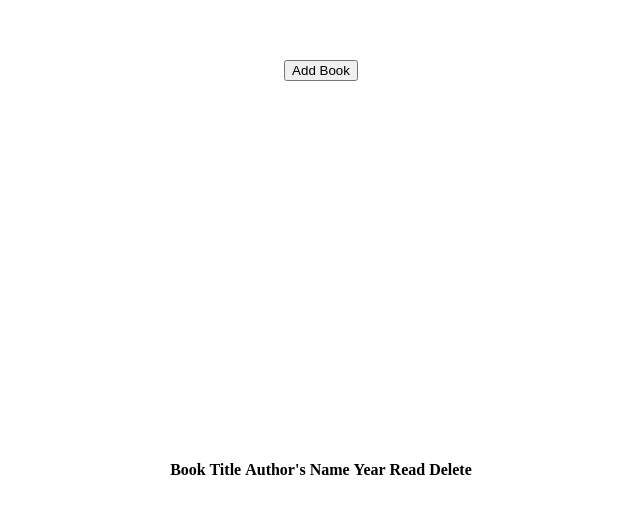
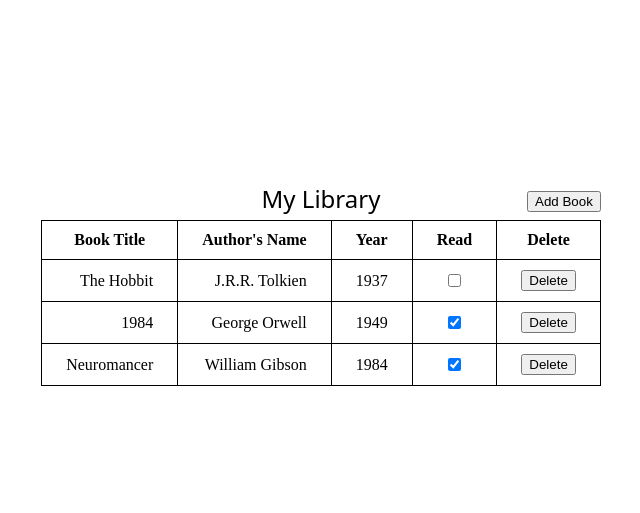
Before and after one commit to Quasi-Liminality/odin-library, a plain HTML site: page index.html in a window 1280 px wide. Shown: the part 137-650 px from the top of the page, without its empty margins (319-959 px from the left). Drawn offline with Linux system fonts and the light colour scheme.

Commit message:
Add CSS styling

```diff
--- a/index.html
+++ b/index.html
@@ -4,15 +4,8 @@
     <meta charset="UTF-8">
     <meta name="viewport" content="width=device-width, initial-scale=1.0">
     <script src="library.js" defer></script>
+    <link rel="stylesheet" href="./style.css">
     <title>Odin Library</title>
-    <style>
-        body {
-            display: grid;
-            min-height: 100vh;
-            place-items: center;
-        }
-
-    </style>
 </head>
 <body>
     <button id="addBook">Add Book</button>
@@ -37,14 +30,16 @@
             </fieldset>
         </form>
     </dialog>
+
     <table class="books">
+        <caption>My Library</caption>
         <thead>
             <tr>
-                <th>Book Title</th>
-                <th>Author's Name</th>
-                <th>Year</th>
-                <th>Read</th>
-                <th>Delete</th>
+                <th scope="col">Book Title</th>
+                <th scope="col">Author's Name</th>
+                <th scope="col">Year</th>
+                <th scope="col">Read</th>
+                <th scope="col">Delete</th>
             </tr>
         </thead>
         <tbody></tbody>
--- a/library.js
+++ b/library.js
@@ -45,7 +45,7 @@ function displayLibrary() {
                 deleteButton.className = 'delete-btn';
                 deleteButton.textContent = 'Delete';
                 tableData.appendChild(deleteButton);
-                newTableRow.dataset.bookId = book[prop]; // Adds id to book's row
+                newTableRow.dataset.bookId = book[prop]; // Adds book id to entire row
             } else if (prop === 'hasRead') {
                 let readCheckBox = document.createElement('input');
                 readCheckBox.type = 'checkbox';
@@ -98,3 +98,8 @@ function handleLibraryInteraction(e) {
 document.querySelector('#addBook').addEventListener('click', () => {
     document.querySelector('dialog').showModal();
 });
+
+addBookToLibrary('The Hobbit', 'J.R.R. Tolkien', 1937, false);
+addBookToLibrary('1984', 'George Orwell', 1949, true);
+addBookToLibrary('Neuromancer', 'William Gibson', 1984, true);
+displayLibrary();
--- /dev/null
+++ b/style.css
@@ -0,0 +1,49 @@
+body {
+    display: grid;
+    min-height: 100vh;
+    place-content: center;
+}
+
+button#addBook {
+    place-self: end;
+    position: relative;
+    bottom: -2.2rem;
+}
+
+dialog fieldset {
+    display: grid;
+    grid-template-columns: 1fr 2fr;
+    row-gap: 5px;
+
+    & [type=checkbox] {
+        justify-self: start;
+    }
+
+    & button {
+        grid-column: span 2;
+    }
+}
+
+table {
+    border-spacing: 0;
+    border-collapse: collapse;
+
+    & caption {
+        font-size: 1.5rem;
+        font-family: system-ui;
+        font-weight: 400;
+        padding: 5px;
+    }
+    & th, td {
+        padding: 10px 1.5rem;
+        border: 1px solid #000;
+    }
+
+    & td {
+        text-align: end;
+    }
+
+    & td:nth-child(n+3) {
+        text-align: center;
+    }
+}
```
